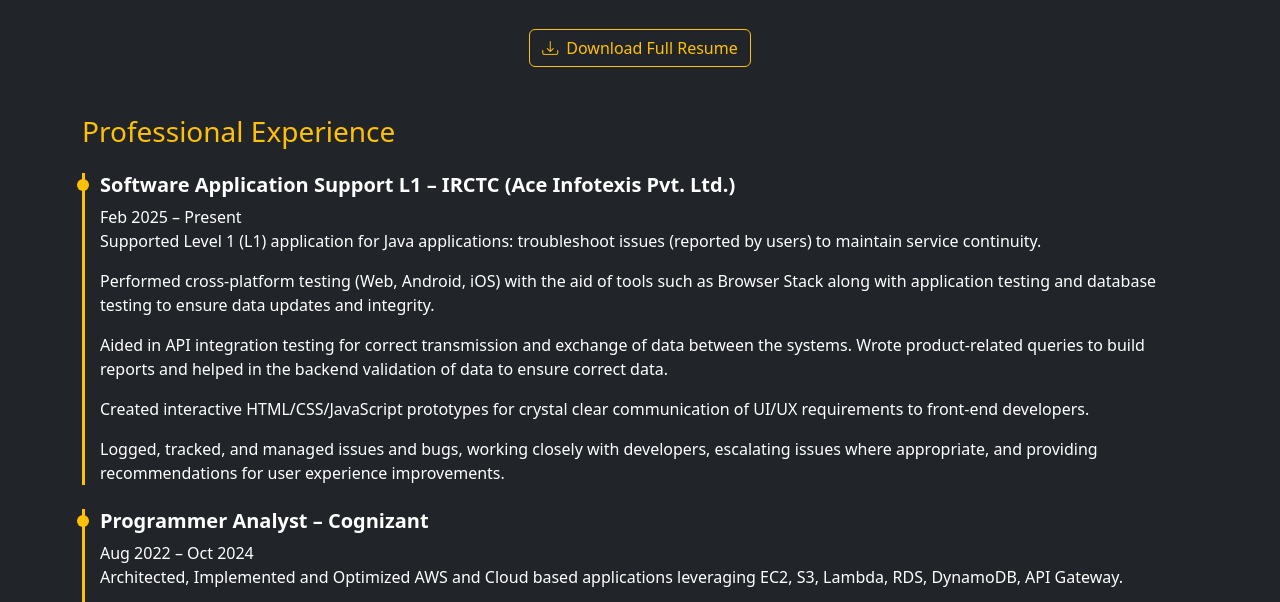
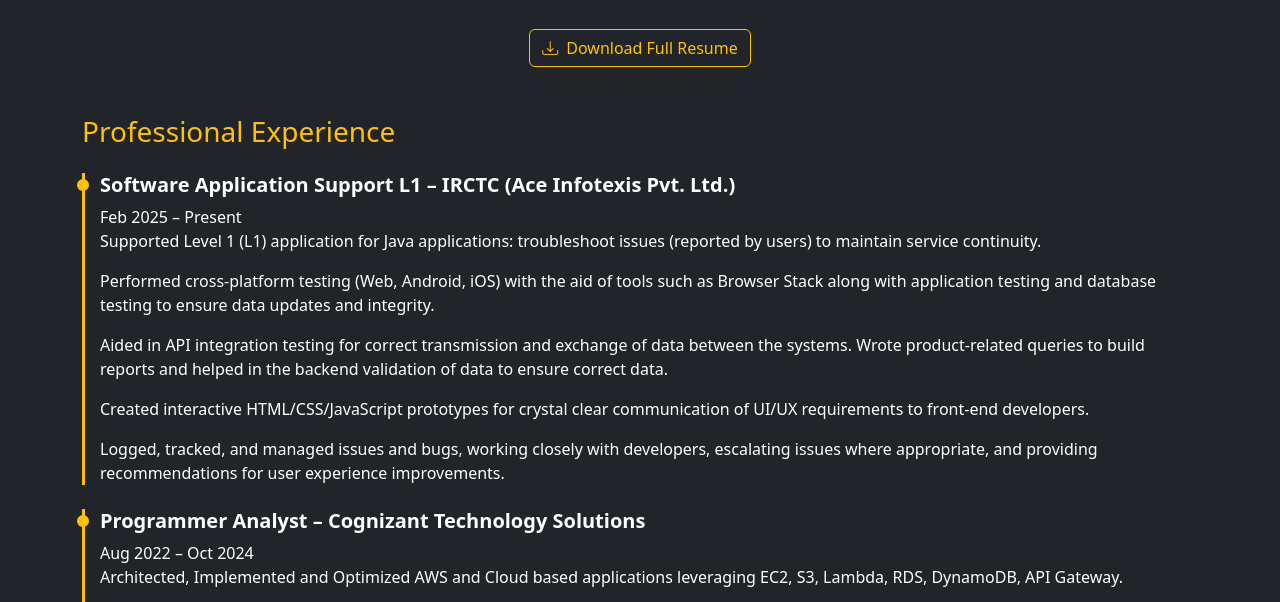
Before and after one commit to sin-atul/atul-portfolio, a website: page pages/resume.html in a window 1280 px wide. Shown: the part 183-785 px from the top of the page. Drawn offline with nearby package versions, Linux system fonts and the light colour scheme.

Commit message:
Update resume.html

```diff
--- a/pages/resume.html
+++ b/pages/resume.html
@@ -106,7 +106,7 @@
         </div>
 
         <div class="timeline-item mb-4">
-          <h5 class="fw-bold">Programmer Analyst – Cognizant</h5>
+          <h5 class="fw-bold">Programmer Analyst – Cognizant Technology Solutions</h5>
           <span class="text">Aug 2022 – Oct 2024</span>
           <p>
             Architected, Implemented and Optimized AWS and Cloud based
```
